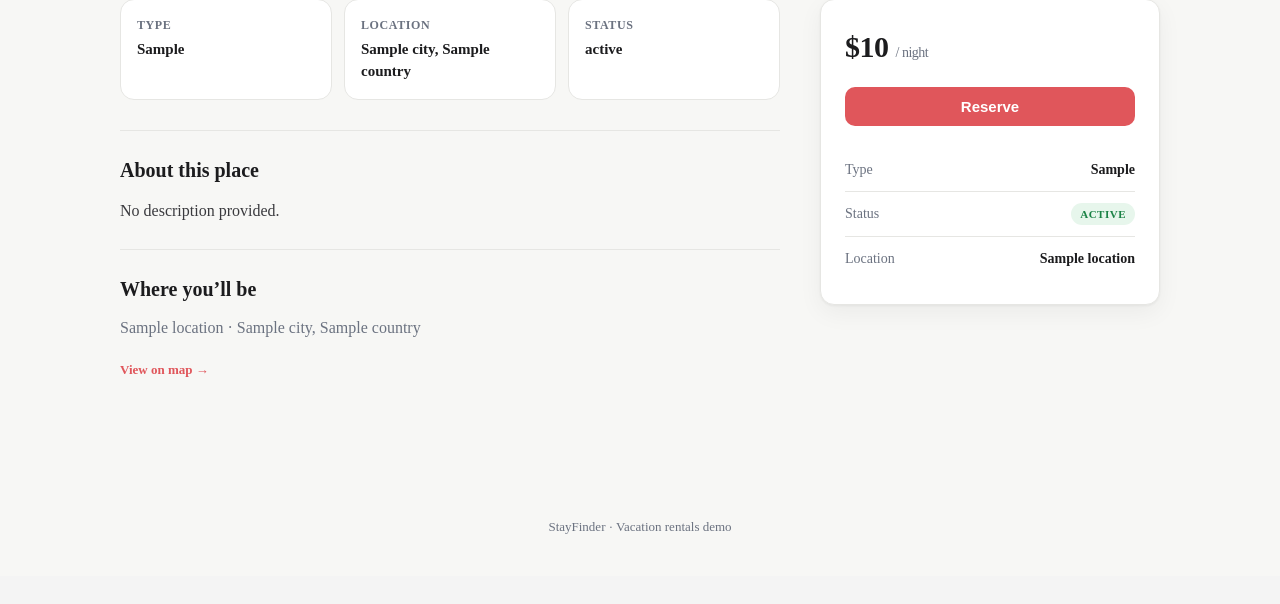
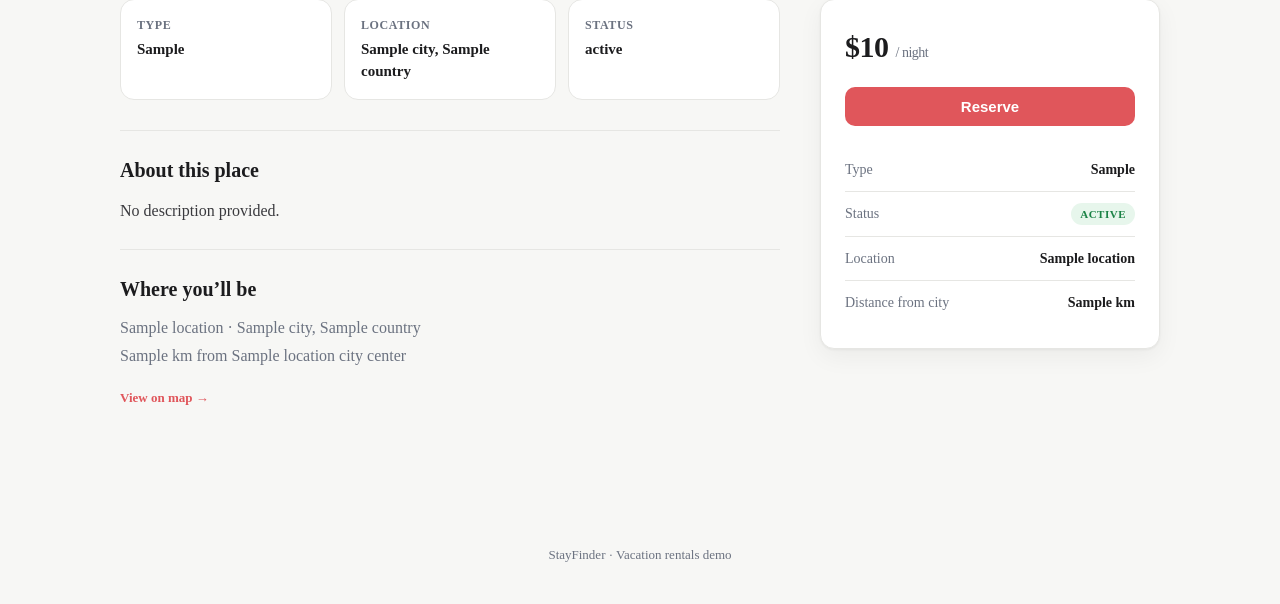
Before and after one commit to NaimurRahmannn/Property_Management_System_Lam, a Django app: template templates/property_app/detail.html in a window 1280 px wide. Shown: the part 784-1388 px from the top of the page. Before the commit the page ends 1318 px from the top, so only its background shows below. Run offline with Django 5.2, Linux system fonts and the light colour scheme; the template is opened without the code that fills it: most values are stand-ins (such as "Sample title", 1, 10 or a date in 2020).

Commit message:
fix: show distance from city on property detail page

```diff
--- a/templates/property_app/detail.html
+++ b/templates/property_app/detail.html
@@ -64,6 +64,9 @@
         <section class="block">
           <h2>Where you&rsquo;ll be</h2>
           <p class="muted">{{ property.location.name }} &middot; {{ property.location.city }}, {{ property.location.country }}</p>
+          {% if distance_km is not None %}
+          <p class="muted">{{ distance_km }} km from {{ property.location.name }} city center</p>
+          {% endif %}
           <a class="map-link" target="_blank" rel="noopener"
             href="https://www.openstreetmap.org/?mlat={{ property.latitude }}&mlon={{ property.longitude }}#map=15/{{ property.latitude }}/{{ property.longitude }}">
             View on map &rarr;
@@ -94,6 +97,12 @@
             <span class="k">Location</span>
             <span class="v">{{ property.location.name }}</span>
           </li>
+          {% if distance_km is not None %}
+          <li>
+            <span class="k">Distance from city</span>
+            <span class="v">{{ distance_km }} km</span>
+          </li>
+          {% endif %}
         </ul>
       </aside>
     </div>
```
Also changed, not shown: property_app/views.py (+11 -2 lines).
